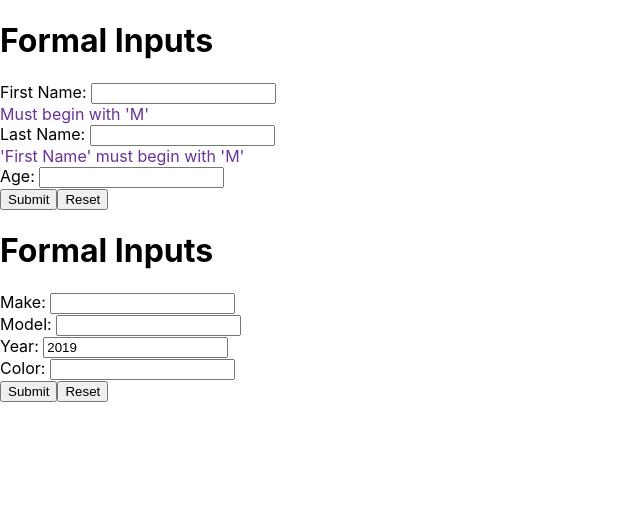
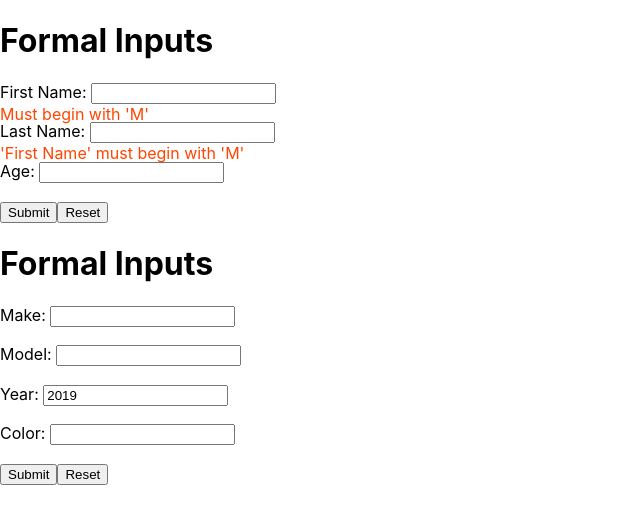
Before and after one commit to octant/kata, a React (Create React App) app: page / in a window 1280 px wide. Shown: the top 524 px of the page, without its empty margins (0-640 px from the left). Built offline with nearby package versions, Linux system fonts and the light colour scheme.

Commit message:
refactor: minor tweaks

```diff
--- a/src/components/Form/Context.js
+++ b/src/components/Form/Context.js
@@ -34,7 +34,7 @@ export default schema => {
   };
 
   function validate(values) {
-    return Object.entries(values).reduce((prev, [name, value]) => {
+    return Object.keys(values).reduce((prev, name) => {
       const errors = schema[name].validations.filter(
         ({ test }) => !test(values)
       );
--- a/src/components/Form/Input.js
+++ b/src/components/Form/Input.js
@@ -26,7 +26,9 @@ export default function({ name, context }) {
         />
       </div>
       <div>
-        <span style={{ color: "rebeccapurple" }}>{inputs.errors[name][0]}</span>
+        <span style={{ display: "block", height: "1.1em", color: "orangered" }}>
+          {inputs.errors[name][0]}
+        </span>
       </div>
     </>
   );
```
